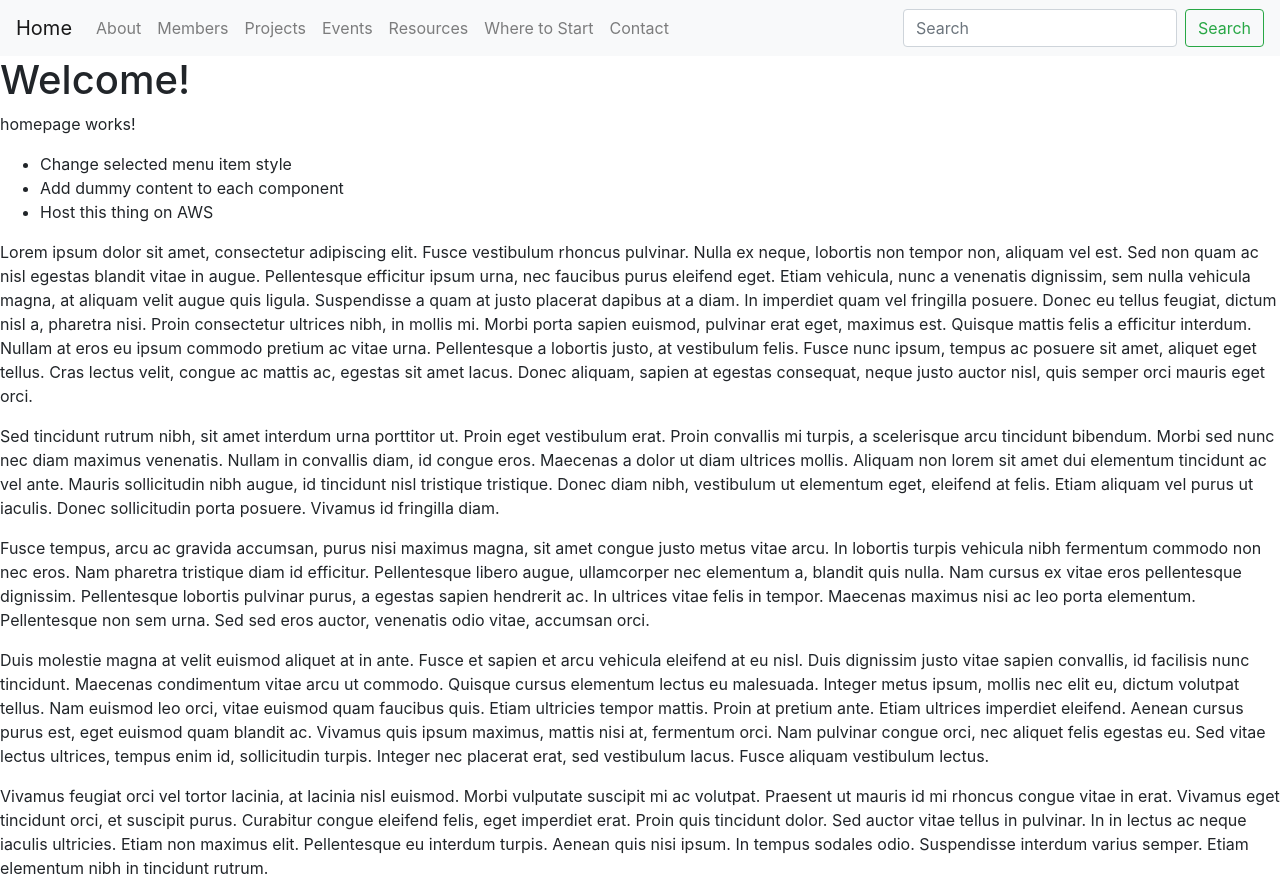
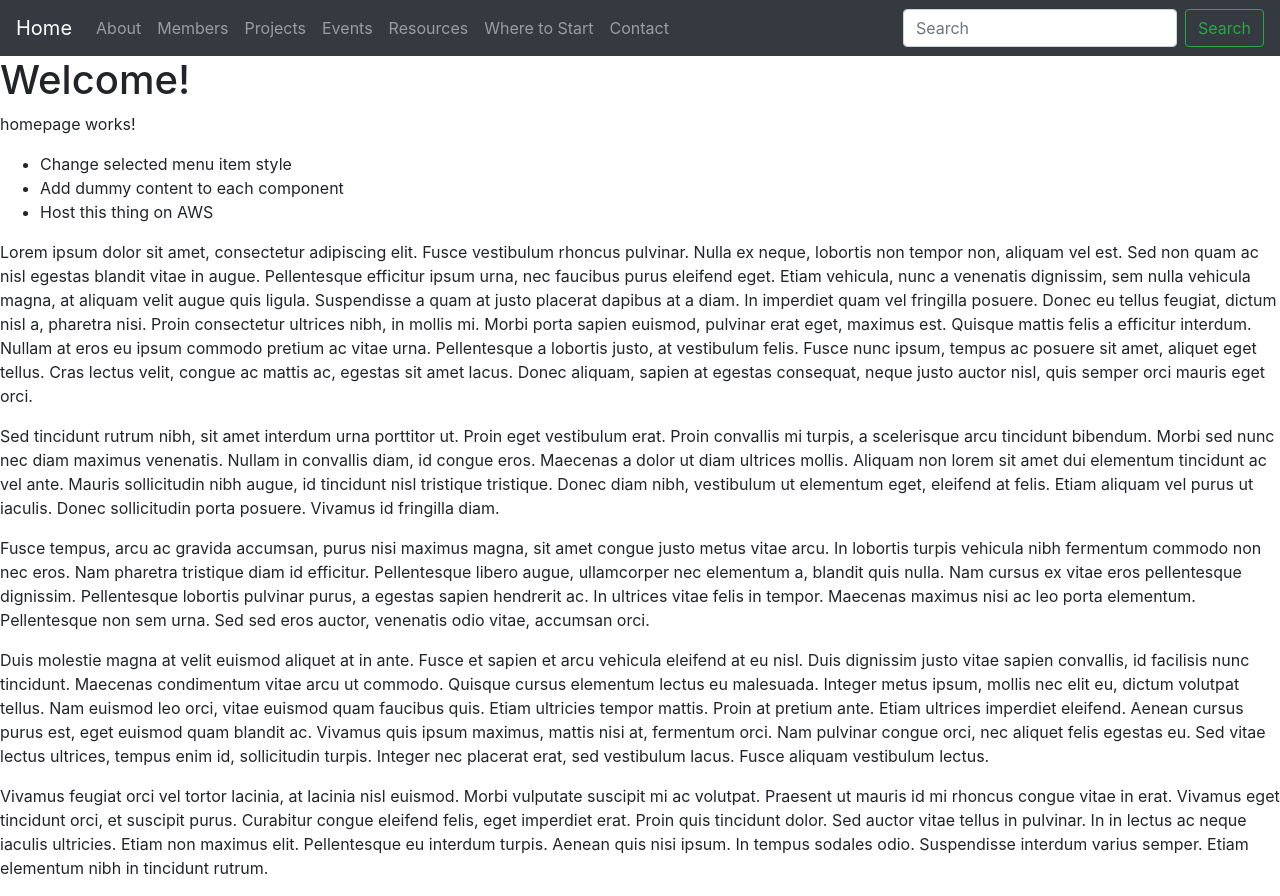
Before and after one commit to rookervt/learn-ng-routing, an Angular app: page /home in a window 1280 px wide. Built offline with nearby package versions, Linux system fonts and the light colour scheme.

Commit message:
Update README.md.

```diff
--- a/src/app/app.component.html
+++ b/src/app/app.component.html
@@ -1,11 +1,11 @@
 <!--The content below is only a placeholder and can be replaced.-->
 
-<nav class="navbar navbar-expand-lg navbar-light bg-light">
+<nav class="navbar navbar-expand-md navbar-dark bg-dark">
   <a routerLink="/home"  class="navbar-brand" >Home</a>
-  <button class="navbar-toggler" type="button" data-toggle="collapse" data-target="#navbarSupportedContent" aria-controls="navbarSupportedContent" aria-expanded="false" aria-label="Toggle navigation">
+<!--   <button class="navbar-toggler" type="button" data-toggle="collapse" data-target="#navbarSupportedContent" aria-controls="navbarSupportedContent" aria-expanded="false" aria-label="Toggle navigation">
     <span class="navbar-toggler-icon"></span>
   </button>
-
+ -->
   <div class="collapse navbar-collapse" id="navbarSupportedContent">
     <ul class="navbar-nav mr-auto">
 <!--       <li class="nav-item active">
```
Also changed, not shown: src/app/homepage/homepage.component.html (line endings or trailing spaces), 1 other file (tests, documents, lock files or other folders).
